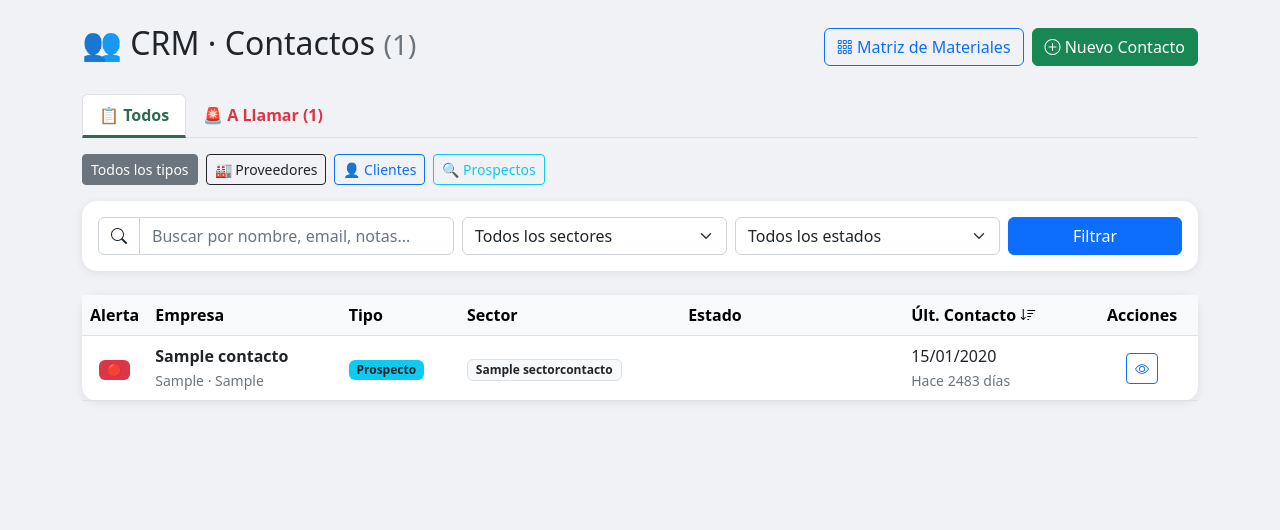
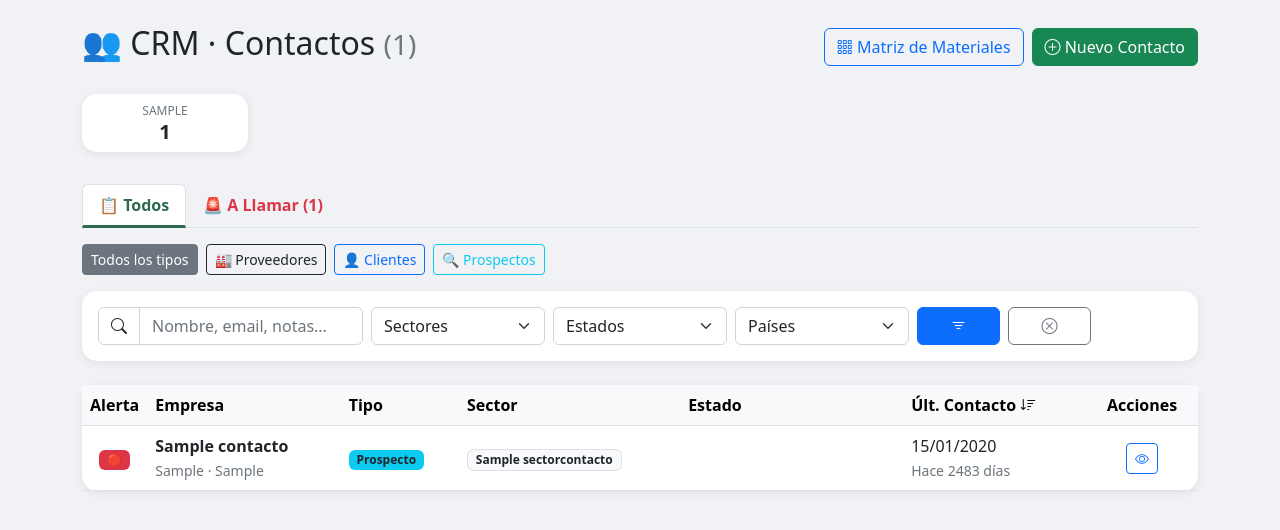
Before and after one commit to starmediterraneavictor-cmyk/erp-reciclaje, a Django app: page /crm/ in a window 1280 px wide. Shown: the part 82-612 px from the top of the page. Run offline with Django 5.2, Linux system fonts and the light colour scheme; a user stored in the database is signed in; tables that the repository leaves empty hold one stand-in row (values such as "Sample post"); some libraries are stand-ins or nearby versions.

Commit message:
Feat: Agrupacion visual y filtro por paises en CRM

```diff
--- a/crm/views.py
+++ b/crm/views.py
@@ -16,7 +16,8 @@ def lista_contactos(request):
     buscar = request.GET.get('buscar', '').strip()
     sector_id = request.GET.get('sector', '')
     estado_id = request.GET.get('estado', '')
-    tipo_filtro = request.GET.get('tipo', '') # <-- NUEVO FILTRO
+    tipo_filtro = request.GET.get('tipo', '')
+    pais_filtro = request.GET.get('pais', '') # 🆕 NUEVO FILTRO
 
     contactos = Contacto.objects.all()
 
@@ -38,6 +39,10 @@ def lista_contactos(request):
         else:
             contactos = contactos.filter(tipo=tipo_filtro)
 
+    # 🆕 Filtro por país
+    if pais_filtro:
+        contactos = contactos.filter(pais=pais_filtro)
+
     # Filtro especial de alerta
     if alerta == '1':
         contactos = [c for c in contactos if c.alerta]
@@ -45,10 +50,8 @@ def lista_contactos(request):
         contactos = list(contactos)
 
     # 🆕 ORDENAR POR FECHA DE ÚLTIMO CONTACTO (Más reciente primero)
-    # Usamos una fecha muy antigua (año 1900) para los que nunca han sido contactados,
-    # así se van al final de la lista.
+    from datetime import date
     fecha_minima = date(1900, 1, 1)
-
     contactos.sort(
         key=lambda c: c.ultima_fecha_contacto if c.ultima_fecha_contacto else fecha_minima,
         reverse=True
@@ -59,6 +62,18 @@ def lista_contactos(request):
     page_number = request.GET.get('page')
     page_obj = paginator.get_page(page_number)
 
+    # 🆕 Datos para el agrupamiento por país
+    paises_disponibles = Contacto.objects.exclude(pais='').values_list('pais', flat=True).distinct().order_by('pais')
+
+    # Contamos cuántos contactos hay por país (Top 6 para las tarjetas)
+    from django.db.models import Count
+    resumen_paises = (
+        Contacto.objects.exclude(pais='')
+        .values('pais')
+        .annotate(total=Count('id'))
+        .order_by('-total')[:6]
+    )
+
     context = {
         'contactos': page_obj,
         'page_obj': page_obj,
@@ -68,7 +83,10 @@ def lista_contactos(request):
         'buscar_filtro': buscar,
         'sector_filtro': sector_id,
         'estado_filtro': estado_id,
-        'tipo_filtro': tipo_filtro, # <-- Lo pasamos al HTML
+        'tipo_filtro': tipo_filtro,
+        'pais_filtro': pais_filtro, # 🆕 Pasamos el filtro
+        'paises_disponibles': paises_disponibles, # 🆕 Lista para el select
+        'resumen_paises': resumen_paises, # 🆕 Datos para las tarjetas
         'total': len(contactos),
         'num_alertas': len([c for c in contactos if c.alerta])
     }
--- a/templates/crm/lista.html
+++ b/templates/crm/lista.html
@@ -14,30 +14,44 @@
     </div>
 </div>
 
+<!-- 🆕 Tarjetas de resumen por país -->
+<div class="row mb-4">
+    {% for p in resumen_paises %}
+    <div class="col-md-2 col-4 mb-2">
+        <a href="?pais={{ p.pais }}{% if tipo_filtro %}&tipo={{ tipo_filtro }}{% endif %}{% if alerta_filtro %}&alerta=1{% endif %}" class="text-decoration-none">
+            <div class="card card-custom text-center py-2 h-100 {% if pais_filtro == p.pais %}border-primary border-2{% endif %}">
+                <small class="text-muted text-uppercase" style="font-size: 0.75em;">{{ p.pais }}</small>
+                <h5 class="mb-0 fw-bold text-dark">{{ p.total }}</h5>
+            </div>
+        </a>
+    </div>
+    {% endfor %}
+</div>
+
 <!-- Pestañas principales -->
 <ul class="nav nav-tabs mb-3">
     <li class="nav-item">
-        <a class="nav-link {% if not alerta_filtro %}active{% endif %}" href="?{% if tipo_filtro %}tipo={{ tipo_filtro }}{% endif %}">📋 Todos</a>
+        <a class="nav-link {% if not alerta_filtro %}active{% endif %}" href="?{% if tipo_filtro %}tipo={{ tipo_filtro }}{% endif %}{% if pais_filtro %}&pais={{ pais_filtro }}{% endif %}">📋 Todos</a>
     </li>
     <li class="nav-item">
-        <a class="nav-link text-danger fw-bold {% if alerta_filtro == '1' %}active{% endif %}" href="?alerta=1{% if tipo_filtro %}&tipo={{ tipo_filtro }}{% endif %}">
+        <a class="nav-link text-danger fw-bold {% if alerta_filtro == '1' %}active{% endif %}" href="?alerta=1{% if tipo_filtro %}&tipo={{ tipo_filtro }}{% endif %}{% if pais_filtro %}&pais={{ pais_filtro }}{% endif %}">
             🚨 A Llamar ({{ num_alertas }})
         </a>
     </li>
 </ul>
 
-<!-- NUEVOS BOTONES DE TIPO (Proveedores / Clientes / Prospectos) -->
+<!-- Botones de tipo -->
 <div class="d-flex gap-2 mb-3 flex-wrap">
-    <a href="?{% if alerta_filtro %}alerta=1&{% endif %}buscar={{ buscar_filtro }}" class="btn {% if not tipo_filtro %}btn-secondary{% else %}btn-outline-secondary{% endif %} btn-sm">
+    <a href="?{% if alerta_filtro %}alerta=1&{% endif %}buscar={{ buscar_filtro }}{% if pais_filtro %}&pais={{ pais_filtro }}{% endif %}" class="btn {% if not tipo_filtro %}btn-secondary{% else %}btn-outline-secondary{% endif %} btn-sm">
         Todos los tipos
     </a>
-    <a href="?tipo=PROVEEDOR{% if alerta_filtro %}&alerta=1{% endif %}{% if buscar_filtro %}&buscar={{ buscar_filtro }}{% endif %}" class="btn {% if tipo_filtro == 'PROVEEDOR' %}btn-dark{% else %}btn-outline-dark{% endif %} btn-sm">
+    <a href="?tipo=PROVEEDOR{% if alerta_filtro %}&alerta=1{% endif %}{% if buscar_filtro %}&buscar={{ buscar_filtro }}{% endif %}{% if pais_filtro %}&pais={{ pais_filtro }}{% endif %}" class="btn {% if tipo_filtro == 'PROVEEDOR' %}btn-dark{% else %}btn-outline-dark{% endif %} btn-sm">
         🏭 Proveedores
     </a>
-    <a href="?tipo=CLIENTE{% if alerta_filtro %}&alerta=1{% endif %}{% if buscar_filtro %}&buscar={{ buscar_filtro }}{% endif %}" class="btn {% if tipo_filtro == 'CLIENTE' %}btn-primary{% else %}btn-outline-primary{% endif %} btn-sm">
+    <a href="?tipo=CLIENTE{% if alerta_filtro %}&alerta=1{% endif %}{% if buscar_filtro %}&buscar={{ buscar_filtro }}{% endif %}{% if pais_filtro %}&pais={{ pais_filtro }}{% endif %}" class="btn {% if tipo_filtro == 'CLIENTE' %}btn-primary{% else %}btn-outline-primary{% endif %} btn-sm">
         👤 Clientes
     </a>
-    <a href="?tipo=PROSPECTO{% if alerta_filtro %}&alerta=1{% endif %}{% if buscar_filtro %}&buscar={{ buscar_filtro }}{% endif %}" class="btn {% if tipo_filtro == 'PROSPECTO' %}btn-info{% else %}btn-outline-info{% endif %} btn-sm">
+    <a href="?tipo=PROSPECTO{% if alerta_filtro %}&alerta=1{% endif %}{% if buscar_filtro %}&buscar={{ buscar_filtro }}{% endif %}{% if pais_filtro %}&pais={{ pais_filtro }}{% endif %}" class="btn {% if tipo_filtro == 'PROSPECTO' %}btn-info{% else %}btn-outline-info{% endif %} btn-sm">
         🔍 Prospectos
     </a>
 </div>
@@ -48,30 +62,45 @@
         <form method="GET" class="row g-2 align-items-center">
             {% if alerta_filtro %}<input type="hidden" name="alerta" value="1">{% endif %}
             {% if tipo_filtro %}<input type="hidden" name="tipo" value="{{ tipo_filtro }}">{% endif %}
-            <div class="col-md-4">
+
+            <div class="col-md-3">
                 <div class="input-group">
                     <span class="input-group-text bg-white"><i class="bi bi-search"></i></span>
-                    <input type="text" name="buscar" class="form-control" placeholder="Buscar por nombre, email, notas..." value="{{ buscar_filtro }}">
+                    <input type="text" name="buscar" class="form-control" placeholder="Nombre, email, notas..." value="{{ buscar_filtro }}">
                 </div>
             </div>
-            <div class="col-md-3">
+            <div class="col-md-2">
                 <select name="sector" class="form-select">
-                    <option value="">Todos los sectores</option>
+                    <option value="">Sectores</option>
                     {% for s in sectores %}
                     <option value="{{ s.id }}" {% if sector_filtro == s.id|stringformat:"s" %}selected{% endif %}>{{ s.nombre }}</option>
                     {% endfor %}
                 </select>
             </div>
-            <div class="col-md-3">
+            <div class="col-md-2">
                 <select name="estado" class="form-select">
-                    <option value="">Todos los estados</option>
+                    <option value="">Estados</option>
                     {% for e in estados %}
                     <option value="{{ e.id }}" {% if estado_filtro == e.id|stringformat:"s" %}selected{% endif %}>{{ e.nombre }}</option>
                     {% endfor %}
                 </select>
             </div>
+
+            <!-- 🆕 SELECTOR DE PAÍS -->
             <div class="col-md-2">
-                <button type="submit" class="btn btn-primary w-100">Filtrar</button>
+                <select name="pais" class="form-select">
+                    <option value="">Países</option>
+                    {% for p in paises_disponibles %}
+                    <option value="{{ p }}" {% if pais_filtro == p %}selected{% endif %}>{{ p }}</option>
+                    {% endfor %}
+                </select>
+            </div>
+
+            <div class="col-md-1">
+                <button type="submit" class="btn btn-primary w-100"><i class="bi bi-filter"></i></button>
+            </div>
+            <div class="col-md-1">
+                <a href="{% url 'lista_contactos' %}" class="btn btn-outline-secondary w-100" title="Limpiar filtros"><i class="bi bi-x-circle"></i></a>
             </div>
         </form>
     </div>
```
